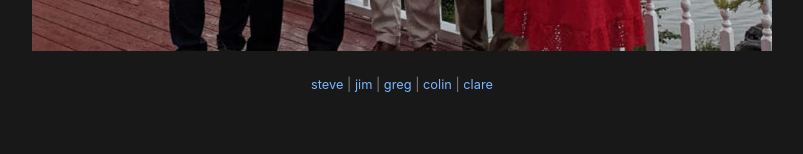
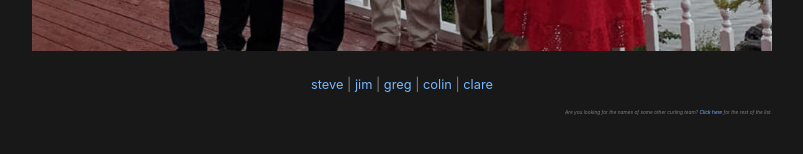
Before and after one commit to colindouglas/schoon.dog, a Jekyll site: the page built from index.md, in a window 1280 px wide. Shown: the part 708-862 px from the top of the page, without its empty margins (238-1041 px from the left). Built offline with Jekyll 4.4.1, drawn with Linux system fonts in a browser that asks for light colours.

Commit message:
add link to full list

```diff
--- a/index.md
+++ b/index.md
@@ -16,3 +16,7 @@ title: Schoondog Millionaires
 <br>
 <p style="color:gray; font-size:80%; text-align:center;" markdown="1">
  [steve](mailto:steve@schoon.dog) | [jim](mailto:jim@schoon.dog) | [greg](mailto:greg@schoon.dog) | [colin](mailto:colin@schoon.dog) | [clare](mailto:clare@schoon.dog) </p>
+
+<p style="color:gray; font-size:30%; text-align:right;" markdown="1">
+<i>Are you looking for the names of some other curling team? [Click here](http://www.schoon.dog/who) for the rest of the list.</i>
+</p>
```
